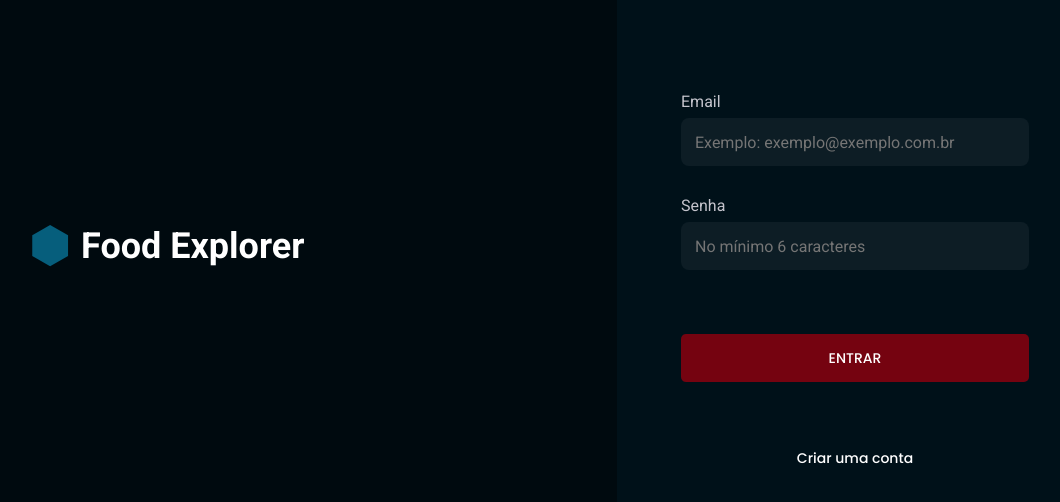
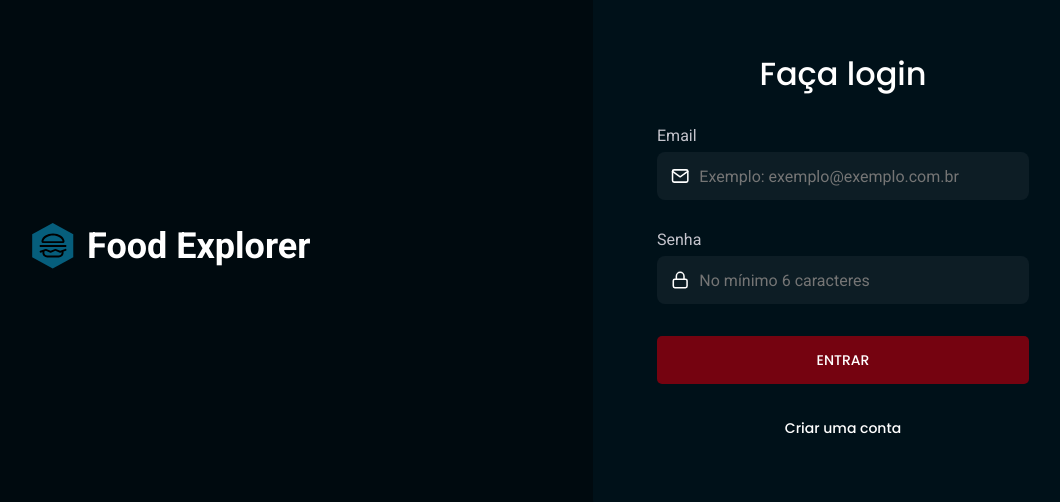
Before and after one commit to apolomoraes/food-explorer_front-end, a React (Vite) app: page / in a window 1280 px wide. Shown: the part 154-656 px from the top of the page, without its empty margins (79-1139 px from the left). Built offline with nearby package versions, Linux system fonts and the light colour scheme.

Commit message:
finished sign pages

```diff
--- a/package.json
+++ b/package.json
@@ -12,7 +12,8 @@
   "dependencies": {
     "react": "^18.2.0",
     "react-dom": "^18.2.0",
-    "react-router-dom": "^6.11.1",
+    "react-icons": "^4.8.0",
+    "react-router-dom": "^6.11.2",
     "styled-components": "^6.0.0-rc.1"
   },
   "devDependencies": {
--- a/src/components/Input/styles.js
+++ b/src/components/Input/styles.js
@@ -24,6 +24,7 @@ export const Field = styled.div`
   gap: 1rem;
   padding: 1.2rem 1.4rem;
 
+
   background: ${({ theme }) => theme.COLORS.BACKGROUND_700};
   border-radius: 8px;
 
--- a/src/pages/SignIn/index.jsx
+++ b/src/pages/SignIn/index.jsx
@@ -3,24 +3,39 @@ import { Button } from '../../components/Button';
 import { Input } from '../../components/Input';
 import { Logo } from '../../components/Logo';
 // import { Link } from 'react-router-dom'
+import { FiMail, FiLock } from 'react-icons/fi';
+
 
 export function SignIn() {
   return (
     <Container>
       <Form>
         <div className='logo'>
-          <Logo width={"42px"} height={"42px"} fontSize={"3.6rem"} />
+          <Logo width={"48px"} height={"48px"} fontSize={"3.6rem"} />
         </div>
 
         <div className="wrapper">
+          <h1>Faça login</h1>
           <div className='inputs'>
-            <Input type='email' placeholder='Exemplo: exemplo@exemplo.com.br' id={'email'} title={'Email'} />
-            <Input type='password' placeholder='No mínimo 6 caracteres' id={'password'} title={'Senha'} />
+            <Input
+              type='email'
+              placeholder='Exemplo: exemplo@exemplo.com.br'
+              id={'email'}
+              title={'Email'}
+              icon={FiMail}
+            />
+            <Input
+              type='password'
+              placeholder='No mínimo 6 caracteres'
+              id={'password'}
+              title={'Senha'}
+              icon={FiLock}
+            />
           </div>
 
           <Button title={'ENTRAR'} background={'#750310'} />
 
-          <a href="">Criar uma conta</a>
+          <a href=''>Criar uma conta</a>
         </div>
       </Form>
     </Container>
--- a/src/pages/SignIn/styles.js
+++ b/src/pages/SignIn/styles.js
@@ -2,6 +2,7 @@ import styled from 'styled-components';
 
 export const Container = styled.div`
   min-width: 42.8rem;
+
   height: 100vh;
   display: flex;
   justify-content: center;
@@ -17,6 +18,19 @@ export const Form = styled.div`
 
   .logo {
     align-self: flex-start;
+  }
+
+  .wrapper {
+    display: flex;
+    flex-direction: column;
+    align-items: center;
+
+    width: 100%;
+  }
+
+  .wrapper h1 {
+    display: none;
+
   }
 
   .inputs {
@@ -51,7 +65,7 @@ export const Form = styled.div`
     }
 
     .wrapper {
-      min-width: 47.6rem;
+      max-width: 50rem;
       min-height: 54rem;
 
       background-color: ${({ theme }) => theme.COLORS.BACKGROUND_SIGN};
@@ -66,5 +80,23 @@ export const Form = styled.div`
       border-radius: 1.6rem;
     }
 
+    .inputs {
+      gap: 3.2rem;
+      margin: 0;
+    }
+
+    a {
+      margin: 0;
+    }
+
+    .wrapper h1 {
+      font-family: ${({ theme }) => theme.FONT.FONT_POPPINS};
+      font-weight: 500;
+      font-size: 3.2rem;
+      line-height: 140%;
+
+      display: flex;
+    }
+
   }
 `;
```
Also changed, not shown: src/pages/SignUp/index.jsx (+33 -8 lines), src/assets/logo.svg, src/components/Header/index.jsx (added), src/components/Header/styles.js (added), 1 other file (tests, documents, lock files or other folders).
